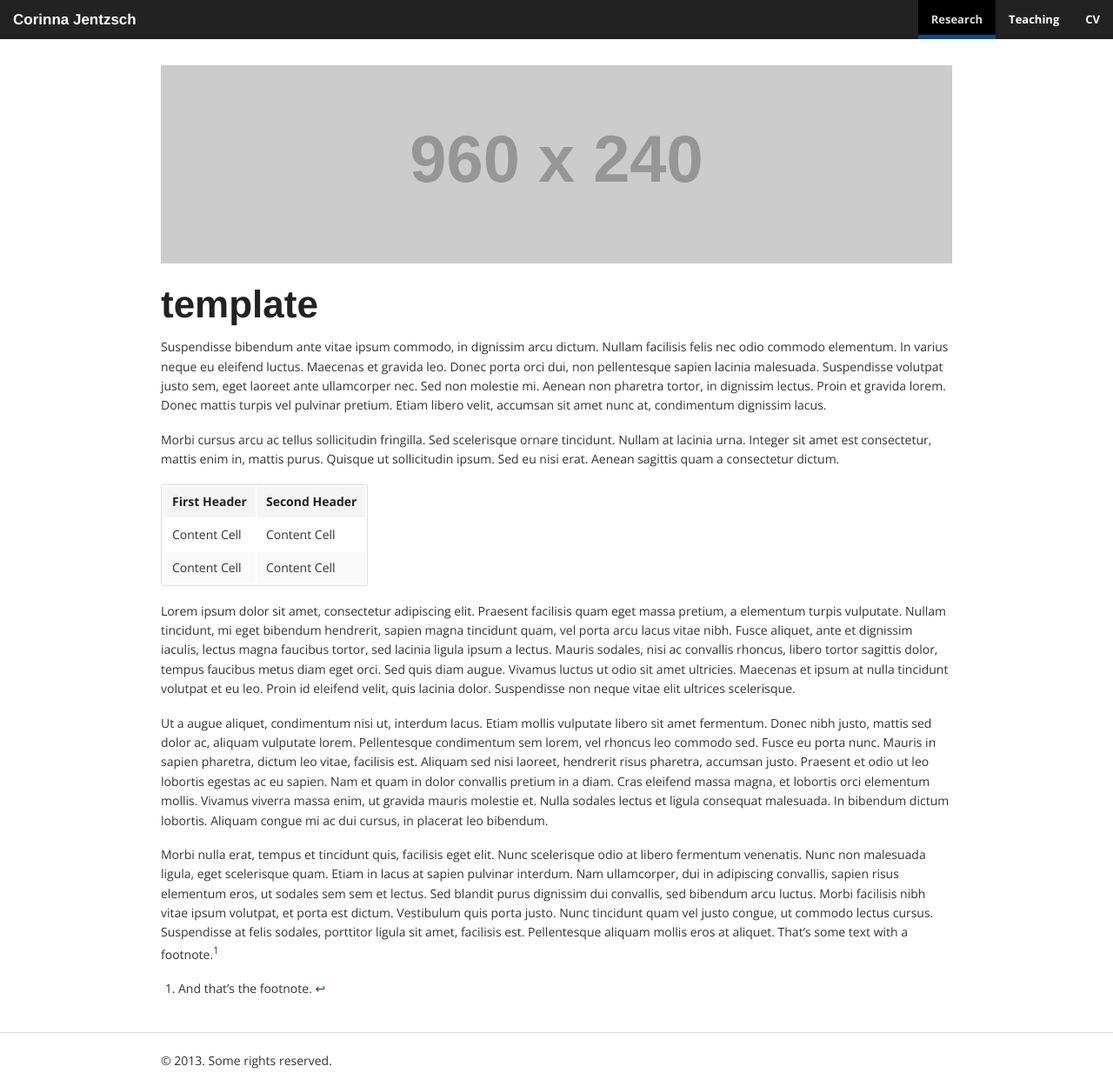
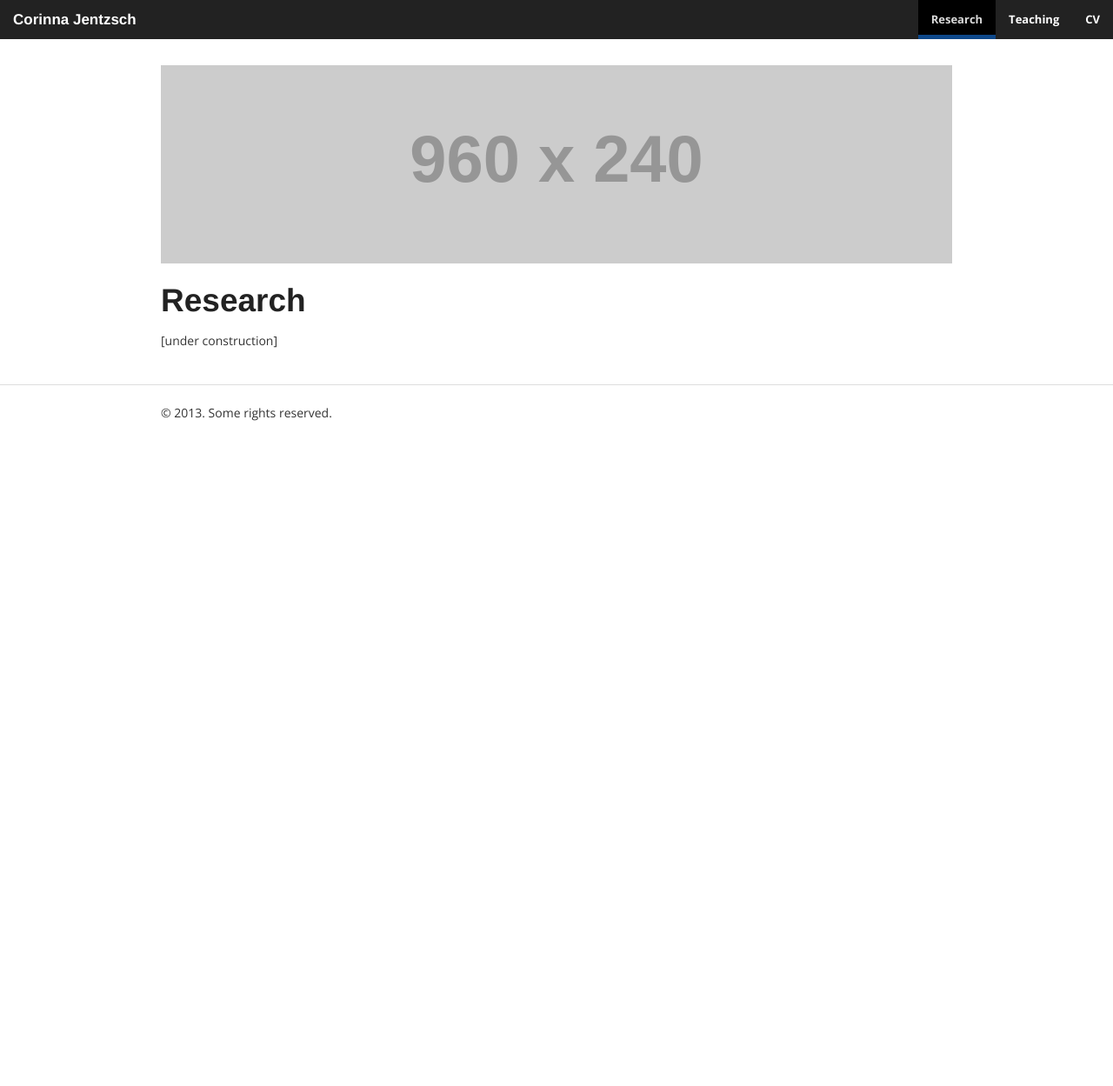
Before and after one commit to corinnajentzsch/corinnajentzsch.github.io, a Jekyll site: the page built from research.md, in a window 1280 px wide. Shown: the whole page at 87% size. Built offline with Jekyll 4.4.1, drawn with Linux system fonts in a browser that asks for light colours; nearby versions of some CDN libraries; library files that are not in the unit come from our copies; after the commit the page ends 900 px from its top, so only the background shows below that.

Commit message:
Updated research.md

```diff
--- a/research.md
+++ b/research.md
@@ -1,23 +1,9 @@
 ---
 layout: default
 title: Research
+published: true
 ---
 
-# template
+## Research
 
-Suspendisse bibendum ante vitae ipsum commodo, in dignissim arcu dictum. Nullam facilisis felis nec odio commodo elementum. In varius neque eu eleifend luctus. Maecenas et gravida leo. Donec porta orci dui, non pellentesque sapien lacinia malesuada. Suspendisse volutpat justo sem, eget laoreet ante ullamcorper nec. Sed non molestie mi. Aenean non pharetra tortor, in dignissim lectus. Proin et gravida lorem. Donec mattis turpis vel pulvinar pretium. Etiam libero velit, accumsan sit amet nunc at, condimentum dignissim lacus.
-
-Morbi cursus arcu ac tellus sollicitudin fringilla. Sed scelerisque ornare tincidunt. Nullam at lacinia urna. Integer sit amet est consectetur, mattis enim in, mattis purus. Quisque ut sollicitudin ipsum. Sed eu nisi erat. Aenean sagittis quam a consectetur dictum.
-
-First Header  | Second Header
-------------- | -------------
-Content Cell  | Content Cell
-Content Cell  | Content Cell
-
-Lorem ipsum dolor sit amet, consectetur adipiscing elit. Praesent facilisis quam eget massa pretium, a elementum turpis vulputate. Nullam tincidunt, mi eget bibendum hendrerit, sapien magna tincidunt quam, vel porta arcu lacus vitae nibh. Fusce aliquet, ante et dignissim iaculis, lectus magna faucibus tortor, sed lacinia ligula ipsum a lectus. Mauris sodales, nisi ac convallis rhoncus, libero tortor sagittis dolor, tempus faucibus metus diam eget orci. Sed quis diam augue. Vivamus luctus ut odio sit amet ultricies. Maecenas et ipsum at nulla tincidunt volutpat et eu leo. Proin id eleifend velit, quis lacinia dolor. Suspendisse non neque vitae elit ultrices scelerisque.
-
-Ut a augue aliquet, condimentum nisi ut, interdum lacus. Etiam mollis vulputate libero sit amet fermentum. Donec nibh justo, mattis sed dolor ac, aliquam vulputate lorem. Pellentesque condimentum sem lorem, vel rhoncus leo commodo sed. Fusce eu porta nunc. Mauris in sapien pharetra, dictum leo vitae, facilisis est. Aliquam sed nisi laoreet, hendrerit risus pharetra, accumsan justo. Praesent et odio ut leo lobortis egestas ac eu sapien. Nam et quam in dolor convallis pretium in a diam. Cras eleifend massa magna, et lobortis orci elementum mollis. Vivamus viverra massa enim, ut gravida mauris molestie et. Nulla sodales lectus et ligula consequat malesuada. In bibendum dictum lobortis. Aliquam congue mi ac dui cursus, in placerat leo bibendum.
-
-Morbi nulla erat, tempus et tincidunt quis, facilisis eget elit. Nunc scelerisque odio at libero fermentum venenatis. Nunc non malesuada ligula, eget scelerisque quam. Etiam in lacus at sapien pulvinar interdum. Nam ullamcorper, dui in adipiscing convallis, sapien risus elementum eros, ut sodales sem sem et lectus. Sed blandit purus dignissim dui convallis, sed bibendum arcu luctus. Morbi facilisis nibh vitae ipsum volutpat, et porta est dictum. Vestibulum quis porta justo. Nunc tincidunt quam vel justo congue, ut commodo lectus cursus. Suspendisse at felis sodales, porttitor ligula sit amet, facilisis est. Pellentesque aliquam mollis eros at aliquet. That's some text with a footnote.[^1]
-
-[^1]: And that's the footnote.
+[under construction]
```
